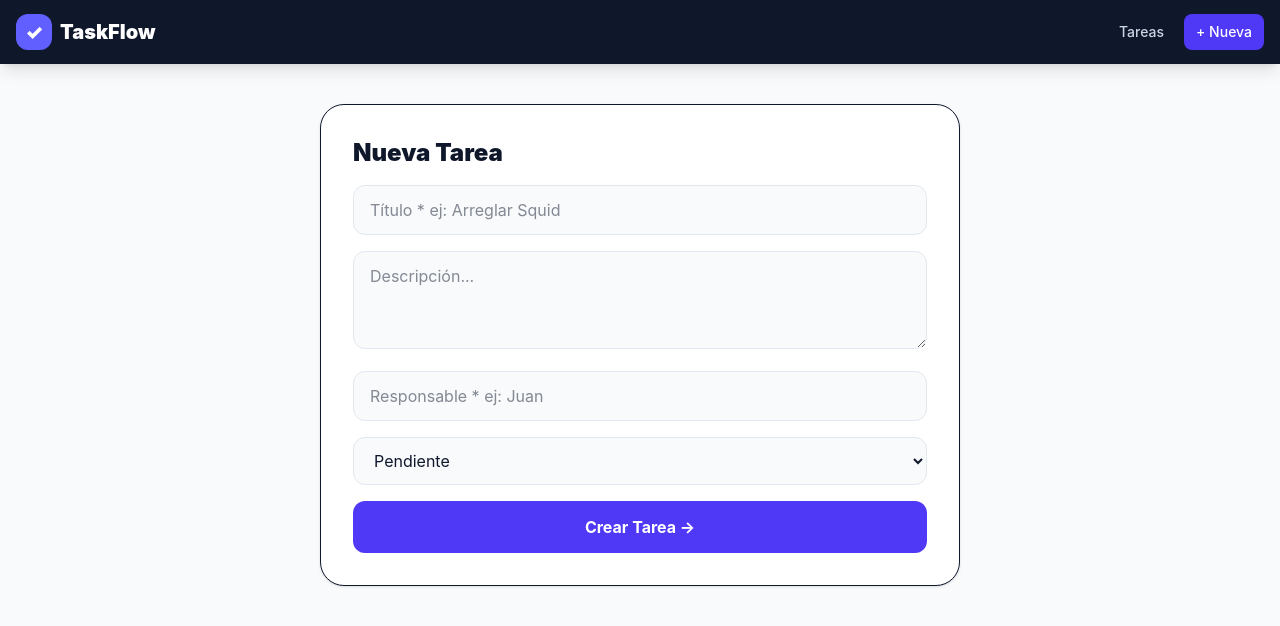
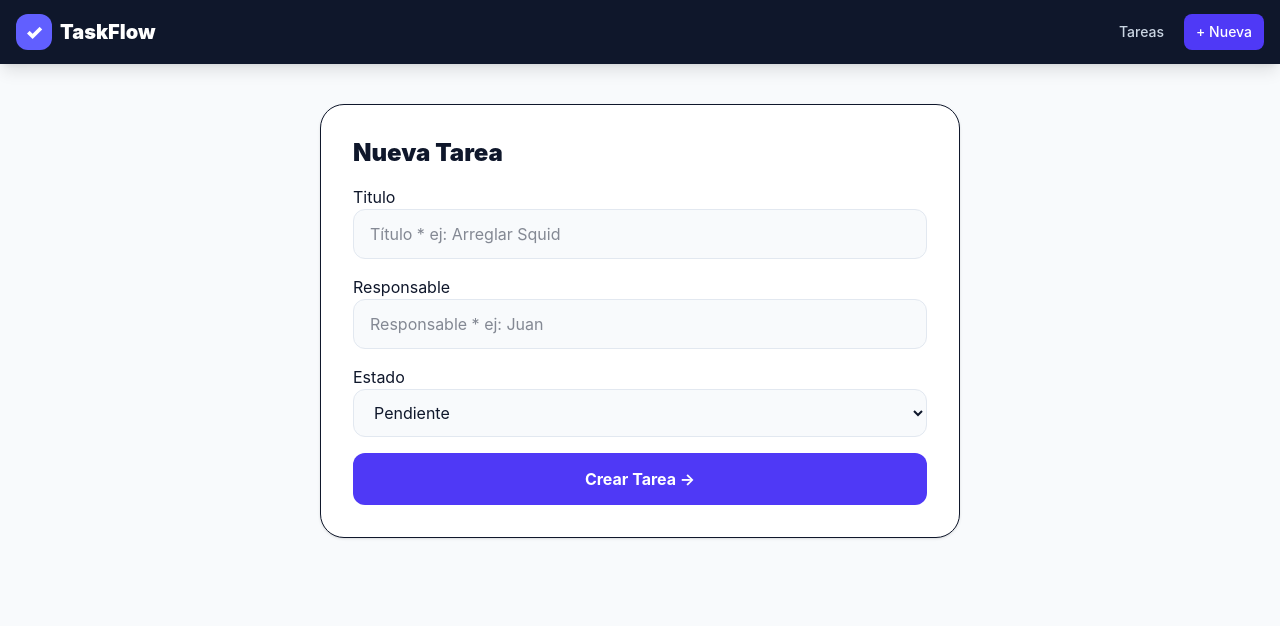
Before and after one commit to manuelalejandroleiva/Fronten, a React (Vite) app: page /crear in a window 1280 px wide. Shown: the top 626 px of the page. Built offline with nearby package versions, Linux system fonts and the light colour scheme.

Commit message:
Remove description and add label to inputs

```diff
--- a/src/pages/Crear.tsx
+++ b/src/pages/Crear.tsx
@@ -20,9 +20,14 @@ export default function Crear() {
     <div className="max-w-2xl mx-auto px-4 py-10">
       <form onSubmit={enviar} className="bg-white rounded-3xl border shadow-sm p-6 sm:p-8 space-y-4">
         <h1 className="text-2xl font-black">Nueva Tarea</h1>
-        <input className={input} placeholder="Título * ej: Arreglar Squid" value={form.titulo} onChange={e => setForm({ ...form, titulo: e.target.value })} required />
-        <textarea className={input} placeholder="Descripción..." rows={3} value={form.descripcion} onChange={e => setForm({ ...form, descripcion: e.target.value })} />
-        <input className={input} placeholder="Responsable * ej: Juan" value={form.responsable} onChange={e => setForm({ ...form, responsable: e.target.value })} required />
+        <label>Titulo</label>
+        <input className={input} placeholder="Título * ej: Arreglar Squid"
+         value={form.titulo} onChange={e => setForm({ ...form, titulo: e.target.value })} required />
+      <label>Responsable</label>
+        <input className={input} placeholder="Responsable * ej: Juan"
+        value={form.responsable} onChange={e => setForm({ ...form, responsable: e.target.value })}
+        required />
+        <label>Estado</label>
         <select className={input} value={form.estado} onChange={e => setForm({ ...form, estado: e.target.value })}>
           <option value="pendiente">Pendiente</option>
           <option value="en curso">En curso</option>
--- a/src/pages/Editar.tsx
+++ b/src/pages/Editar.tsx
@@ -5,14 +5,16 @@ import { tareasApi } from '../api/tareas.api';
 export default function Editar() {
   const { id } = useParams();
   const navigate = useNavigate();
-  const [form, setForm] = useState({ titulo: '', descripcion: '', responsable: '', estado: 'pendiente' });
+  const [form, setForm] = useState({ titulo: '', responsable: '', estado: 'pendiente' });
   const input = "w-full bg-slate-50 border border-slate-200 rounded-xl px-4 py-3 outline-none focus:ring-2 focus:ring-indigo-500";
 
+
   useEffect(() => {
-    tareasApi.getById(Number(id)).
-    then(t =>
-        setForm({ titulo: t.titulo, descripcion: t.descripcion || '', responsable: t.responsable, estado: t.estado })); },
-         [id]);
+  tareasApi.getById(Number(id)).then(t => {
+    console.log("LO QUE VIENE DE LA BD:", t); // <-- esto
+    setForm({ titulo: t.titulo, responsable: t.responsable, estado: t.estado });
+  });
+}, [id]);
 
   const enviar = async (e: React.FormEvent) => {
     e.preventDefault();
@@ -24,9 +26,13 @@ export default function Editar() {
     <div className="max-w-2xl mx-auto px-4 py-10">
       <form onSubmit={enviar} className="bg-white rounded-3xl border p-6 sm:p-8 space-y-4">
         <h1 className="text-2xl font-black">Editar Tarea #{id}</h1>
-        <input className={input} value={form.titulo} onChange={e => setForm({ ...form, titulo: e.target.value })} required />
-        <textarea className={input} rows={3} value={form.descripcion} onChange={e => setForm({ ...form, descripcion: e.target.value })} />
-        <input className={input} value={form.responsable} onChange={e => setForm({ ...form, responsable: e.target.value })} required />
+        <label>Titulo</label>
+        <input className={input} value={form.titulo}
+        onChange={e => setForm({ ...form, titulo: e.target.value })} required />
+        <label>Responsable</label>
+        <input className={input} value={form.responsable}
+        onChange={e => setForm({ ...form, responsable: e.target.value })} required />
+        <label>Estado</label>
         <select className={input} value={form.estado} onChange={e => setForm({ ...form, estado: e.target.value })}>
           <option value="pendiente">Pendiente</option>
           <option value="en curso">En curso</option>
```
